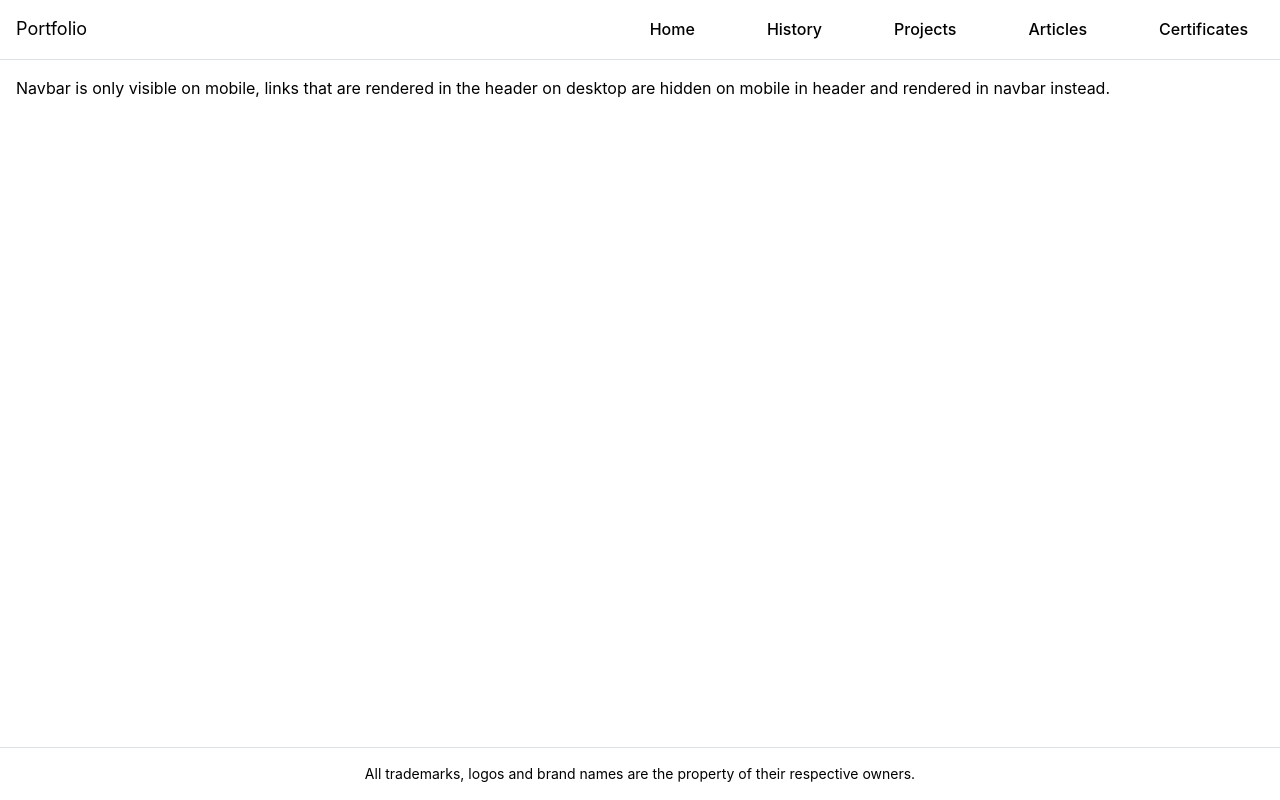
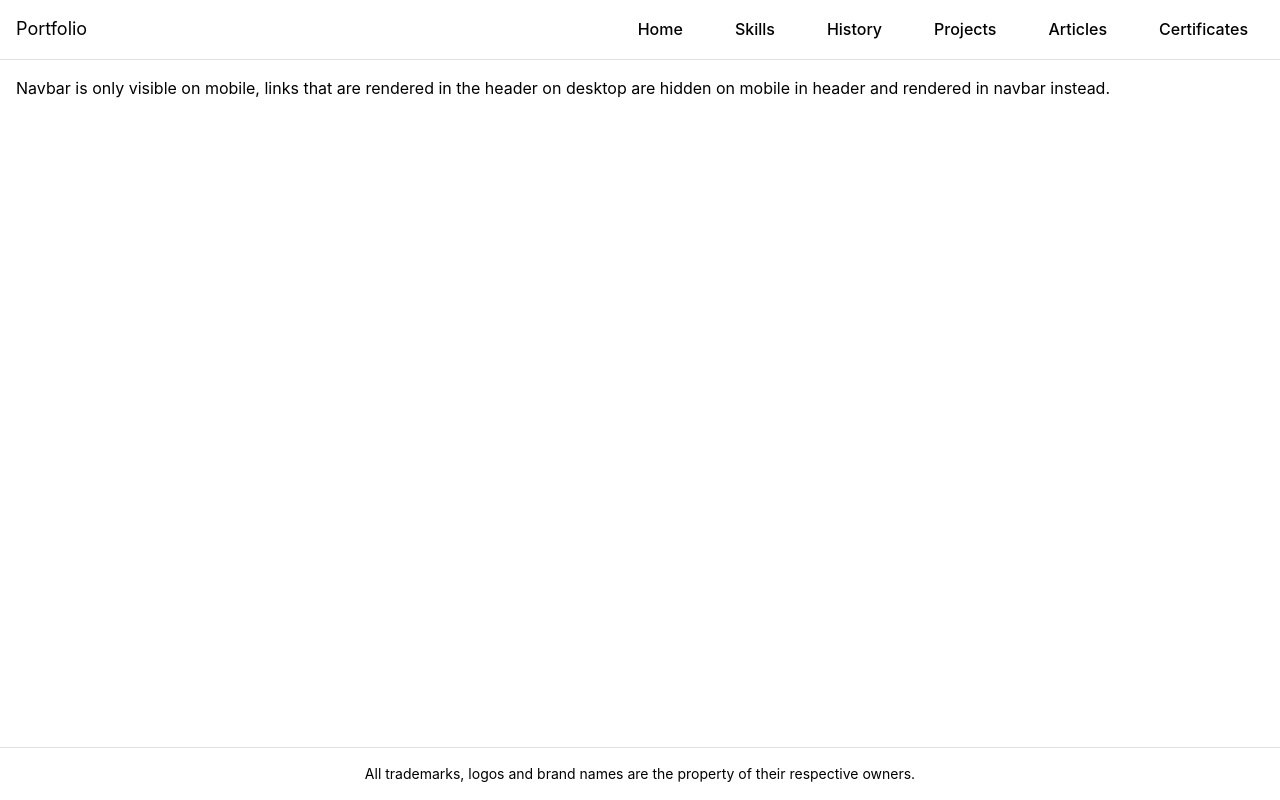
Before and after one commit to kennethsumang/portfolio, a Next.js app: page / in a window 1280 px wide. Built offline with nearby package versions, Linux system fonts and the light colour scheme.

Commit message:
feat: add skill navigation

```diff
--- a/app/_layout/AppLayout.tsx
+++ b/app/_layout/AppLayout.tsx
@@ -22,8 +22,9 @@ const AppLayout: React.FC<Props> = function ({ children }) {
           <Burger opened={opened} onClick={toggle} hiddenFrom="sm" size="sm" />
           <Group justify="space-between" style={{ flex: 1 }}>
             <Text size="lg">Portfolio</Text>
-            <Group ml="xl" gap={40} visibleFrom="sm">
+            <Group ml="xl" gap={20} visibleFrom="sm">
               <UnstyledButton className={classes.control}>Home</UnstyledButton>
+              <UnstyledButton className={classes.control}>Skills</UnstyledButton>
               <UnstyledButton className={classes.control}>History</UnstyledButton>
               <UnstyledButton className={classes.control}>Projects</UnstyledButton>
               <UnstyledButton className={classes.control}>Articles</UnstyledButton>
@@ -36,6 +37,7 @@ const AppLayout: React.FC<Props> = function ({ children }) {
       <AppShell.Navbar py="md" px={4}>
         <Stack ml="md">
           <UnstyledButton className={classes.control}>Home</UnstyledButton>
+          <UnstyledButton className={classes.control}>Skills</UnstyledButton>
           <UnstyledButton className={classes.control}>History</UnstyledButton>
           <UnstyledButton className={classes.control}>Projects</UnstyledButton>
           <UnstyledButton className={classes.control}>Articles</UnstyledButton>
```
